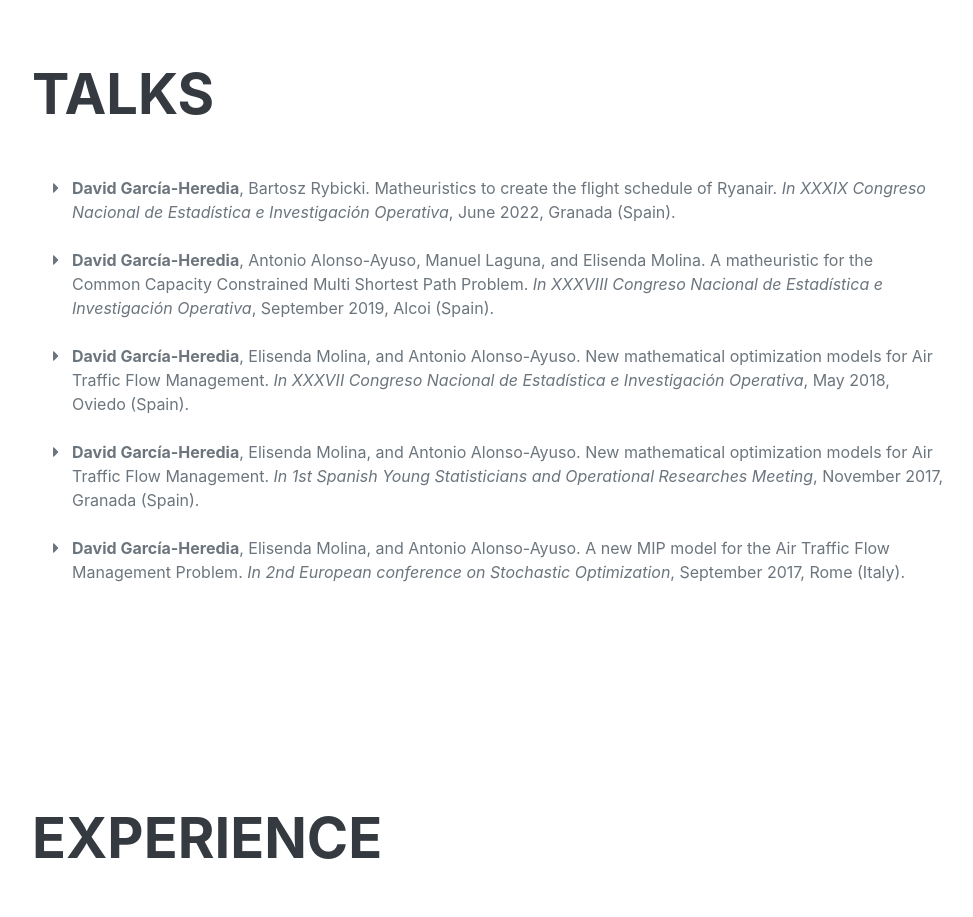
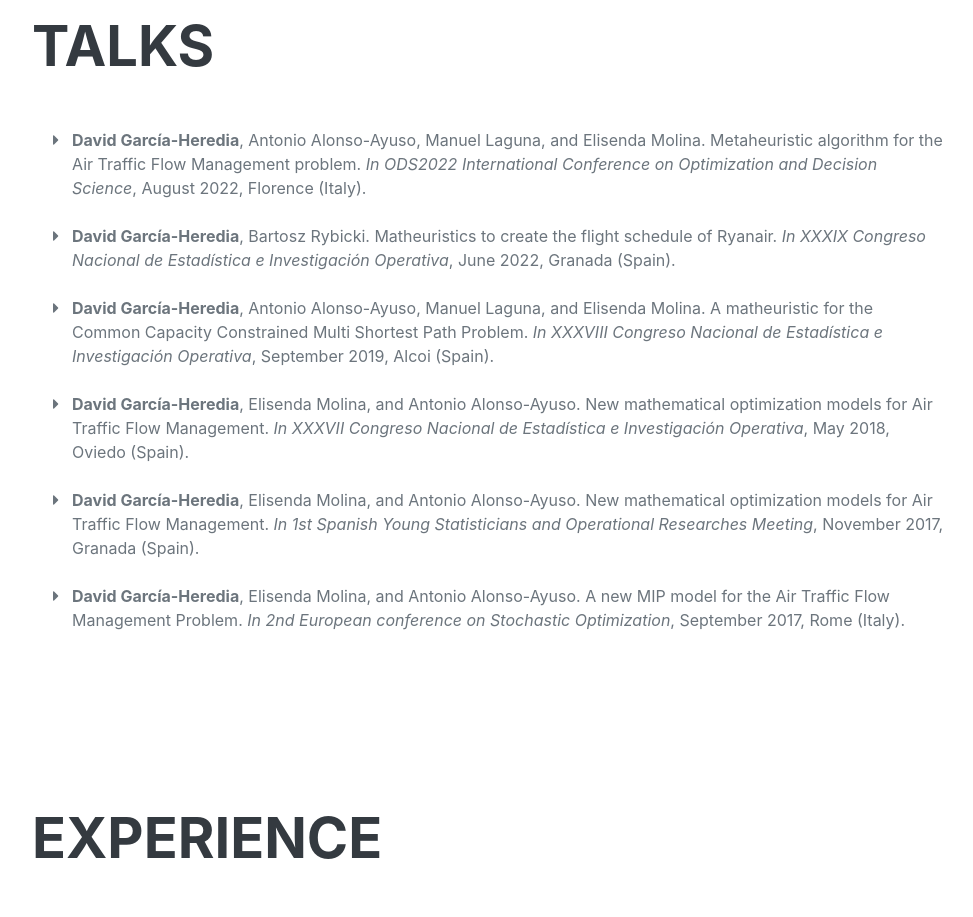
Before and after one commit to DavidGarHeredia/Resume, a plain HTML site: page index.html in a window 1280 px wide. Shown: the part 4160-5077 px from the top of the page, without its empty margins (288-1261 px from the left). Drawn offline with nearby package versions, Linux system fonts and the light colour scheme; a web font is replaced by a local one.

Commit message:
talk at Florence

```diff
--- a/index.html
+++ b/index.html
@@ -191,6 +191,10 @@
                 <div class="resume-section-content">
                     <h2 class="mb-5">Talks</h2>
                     <ul class="fa-ul mb-0">
+						<li>
+                            <span class="fa-li"><i class="fa fa-caret-right"></i></span> <b>David García-Heredia</b>, Antonio Alonso-Ayuso, Manuel Laguna, and Elisenda Molina. Metaheuristic algorithm for the Air Traffic Flow Management problem. <i>In ODS2022 International Conference on Optimization and Decision Science</i>, August 2022, Florence (Italy).
+                        </li>
+                        <br>
                         <li>
                             <span class="fa-li"><i class="fa fa-caret-right"></i></span> <b>David García-Heredia</b>, Bartosz Rybicki. Matheuristics to create the flight schedule of Ryanair. <i>In XXXIX Congreso Nacional de Estadística e Investigación Operativa</i>, June 2022, Granada (Spain).
                         </li>
```
